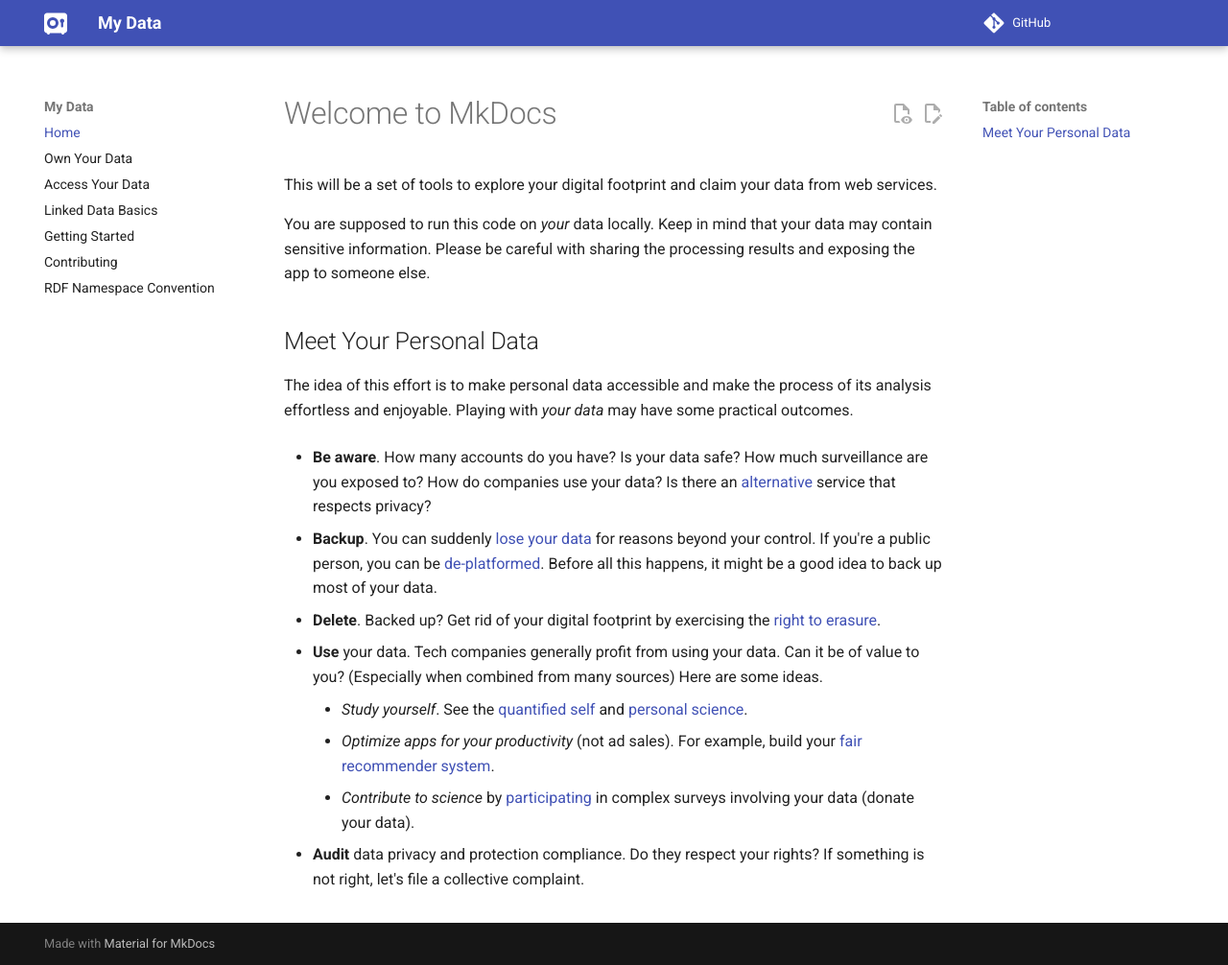
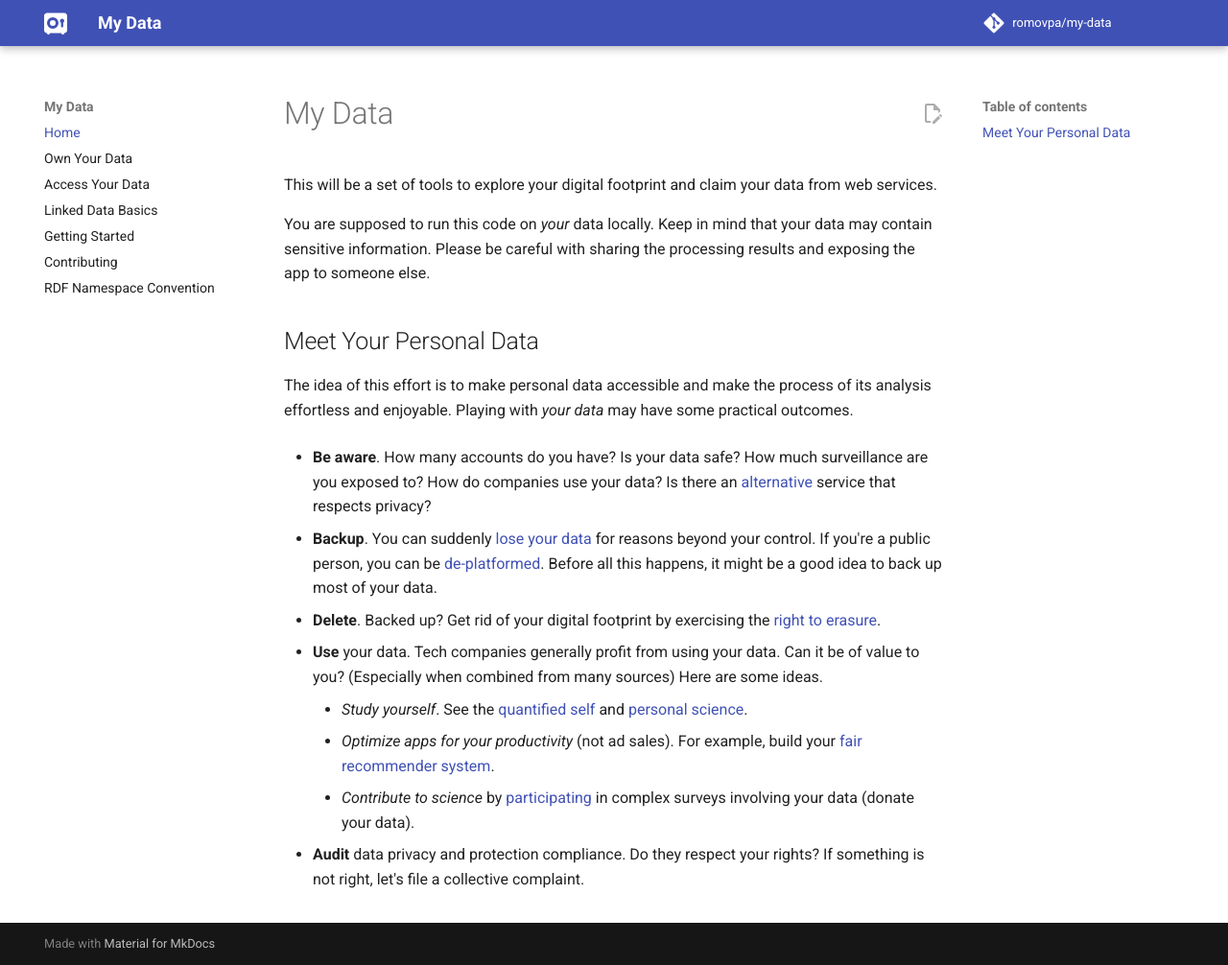
Before and after one commit to romovpa/my-data, an MkDocs documentation site: the page built from docs/index.md, in a window 1280 px wide and 1006 px high. Shown: the whole window at 96% size. Built offline with MkDocs 1.6.1 and Material for MkDocs 9.7.7, drawn with Linux system fonts in a browser that asks for light colours; comment, search, counter and statistics services are not loaded.

Commit message:
docs: visual appearance

```diff
--- a/docs/index.md
+++ b/docs/index.md
@@ -1,4 +1,4 @@
-# Welcome to MkDocs
+# My Data
 
 This will be a set of tools to explore your digital footprint and claim your data from web services.
 
--- a/mkdocs.yml
+++ b/mkdocs.yml
@@ -3,6 +3,8 @@ site_url: https://romovpa.github.io/mydata/
 site_description: Personal data discovery and analysis
 
 repo_url: https://github.com/romovpa/my-data
+repo_name: romovpa/my-data
+edit_uri: edit/main/docs/
 
 nav:
   - Home: index.md
@@ -18,7 +20,7 @@ theme:
   features:
     - content.tooltips
     - content.action.edit
-    - content.action.view
+    #- content.action.view
     - content.code.annotate
     - content.code.copy
     #- navigation.tabs
@@ -36,10 +38,17 @@ theme:
     - header.autohide
   icon:
     logo: fontawesome/solid/vault
+    repo: fontawesome/brands/git-alt
 
 plugins:
   - glightbox
-  - git-authors
+  - git-committers:
+      repository: romovpa/my-data
+      branch: main
+  - git-revision-date-localized:
+      exclude:
+        - index.md
+      fallback_to_build_date: true
 
 markdown_extensions:
   - attr_list
```
Also changed, not shown: 1 other file.
